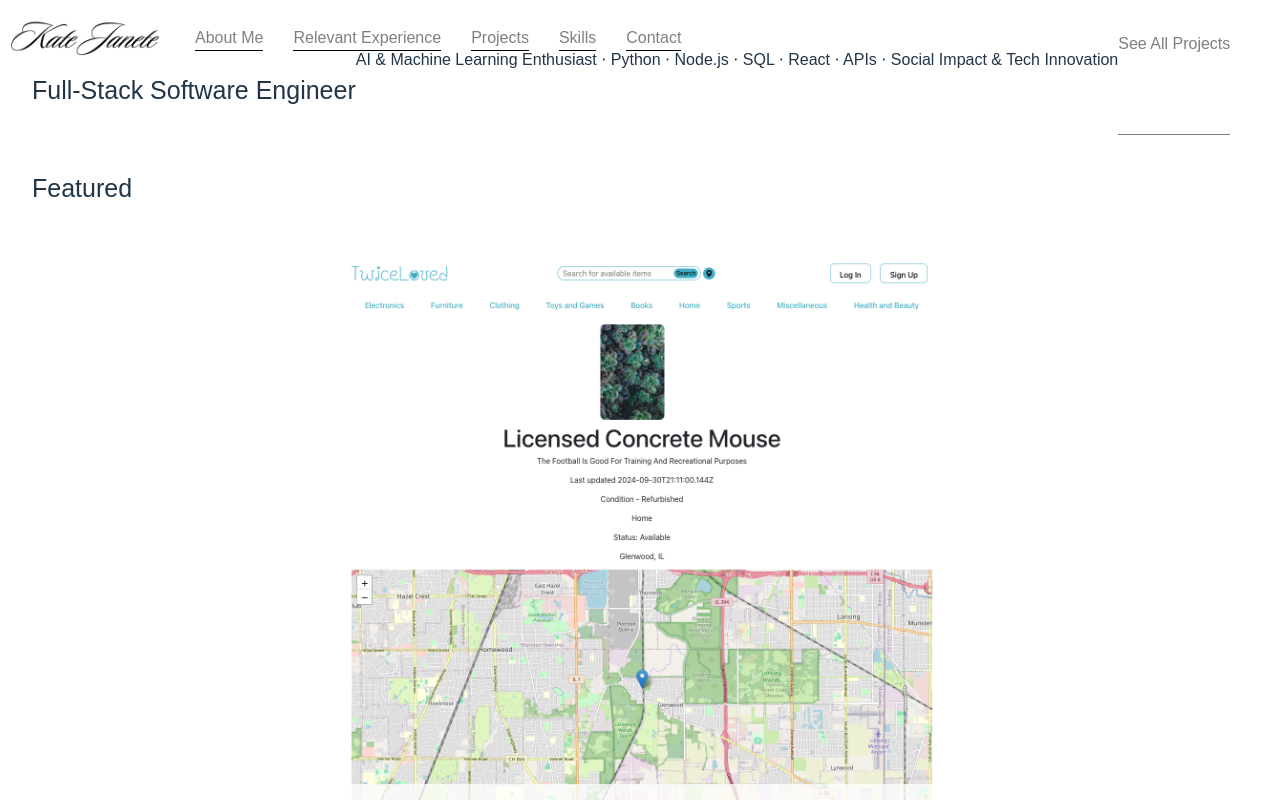
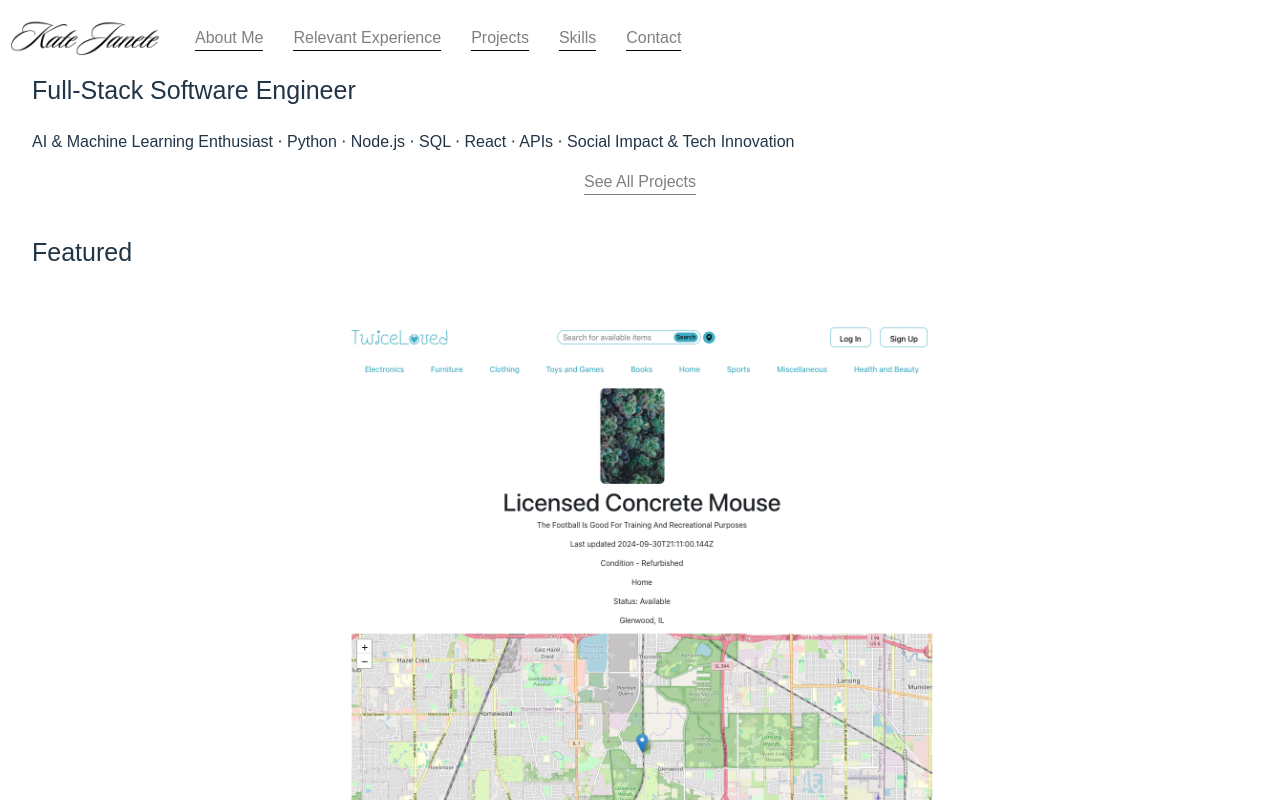
Before and after one commit to katiejnete/katejanete, a React (Vite) app: page / in a window 1280 px wide. Shown: the top 800 px of the page. Built offline with nearby package versions, Linux system fonts and the light colour scheme.

Commit message:
update home style

```diff
--- a/src/stylesheets/Home.css
+++ b/src/stylesheets/Home.css
@@ -43,11 +43,6 @@ h2, p {
     box-sizing: border-box;
 }
 
-.home-intro {
-    display: flex;
-    flex-wrap: wrap;
-}
-
 .card-list {
    display: flex;
    justify-content: center;
```
